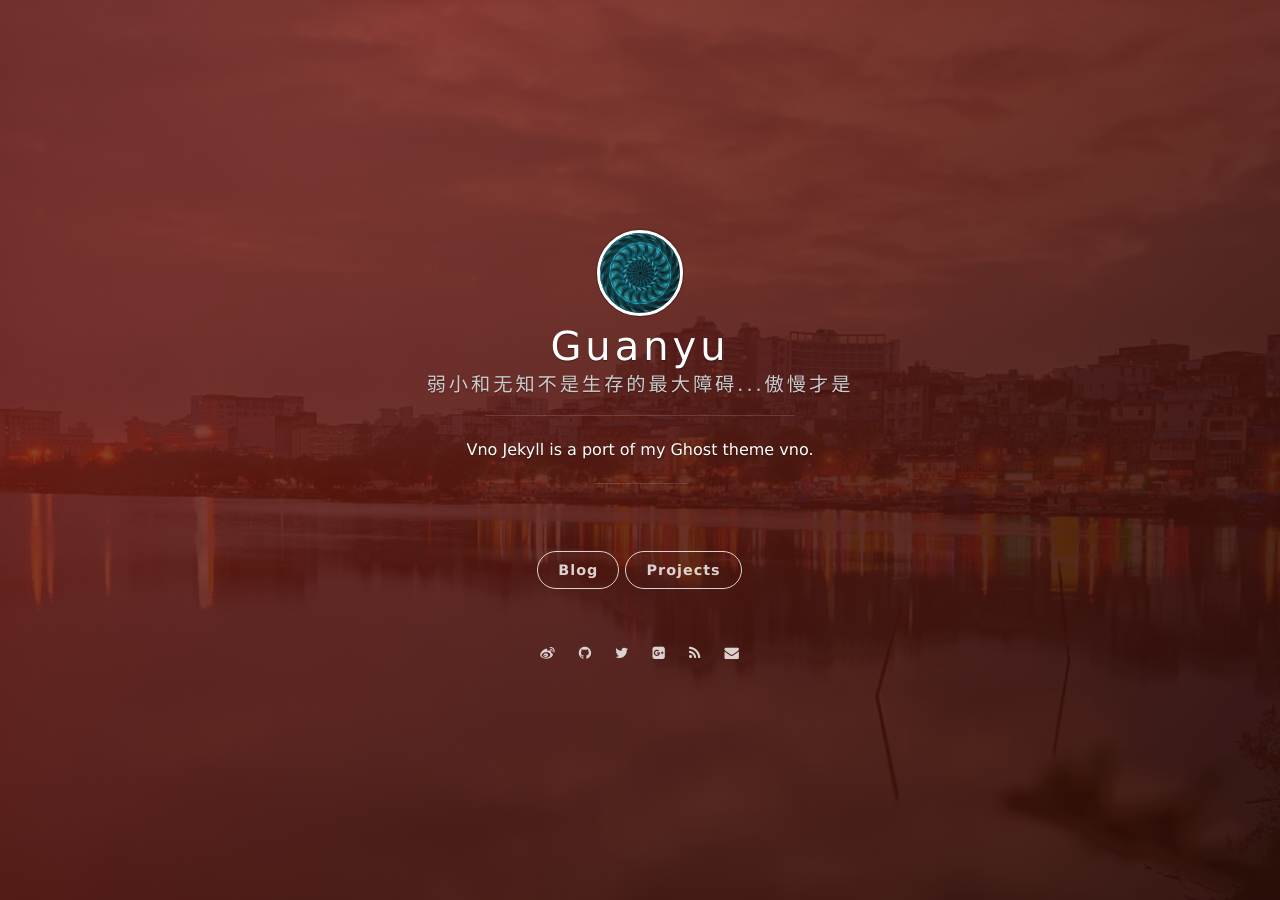
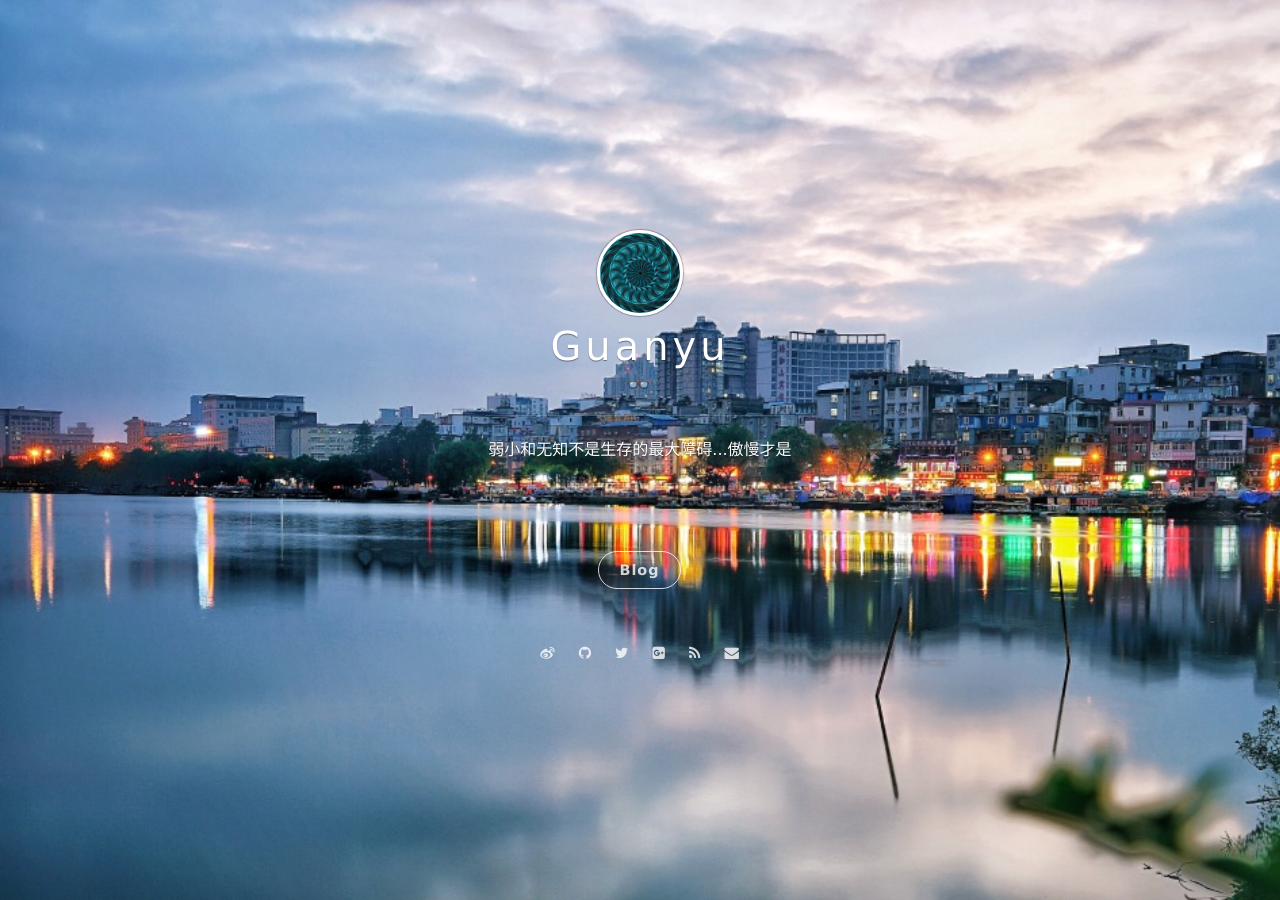
Before and after one commit to helixg/guanyuwang.github.io, a Jekyll site: the page built from index.html, in a window 1280 px wide. Built offline with Jekyll 4.4.1, drawn with Linux system fonts in a browser that asks for light colours; nearby versions of some CDN libraries; the list of posts is cut into pages by our own code.

Commit message:
frotpage_change_color
改副标题和覆盖色

```diff
--- a/_config.yml
+++ b/_config.yml
@@ -1,8 +1,8 @@
 # Basic
 title: Guanyu
-subtitle: 弱小和无知不是生存的最大障碍...傲慢才是
+subtitle: 👓
 
-description: Vno Jekyll is a port of my Ghost theme vno.
+description: 弱小和无知不是生存的最大障碍...傲慢才是
 creator: <a href="http://onev.cat">@onevcat</a>
 
 url: "http://vno.onevcat.com"
@@ -13,7 +13,7 @@ permalink: /:year/:month/:title/
 highlighter: rouge
 
 # supported colors: blue, green, purple, red, orange or slate. If you need clear, leave it empty.
-cover_color: red
+cover_color:
 
 # The blog button should not be removed.
 blog_button:
@@ -21,9 +21,9 @@ blog_button:
     description: Visit blog
 
 # Navigation buttons in the front page.
-nav:
-    - {title: Projects, description: My Projects, url: 'http://project.onevcat.com'}
-    # - {title: Another Button, description: A button, url: 'http://example.com'}
+#nav:
+#    - {title: Projects, description: My Projects, url: 'http://project.onevcat.com'}
+#    # - {title: Another Button, description: A button, url: 'http://example.com'}
 
 # Pagination
 gems: [jekyll-paginate]
```
